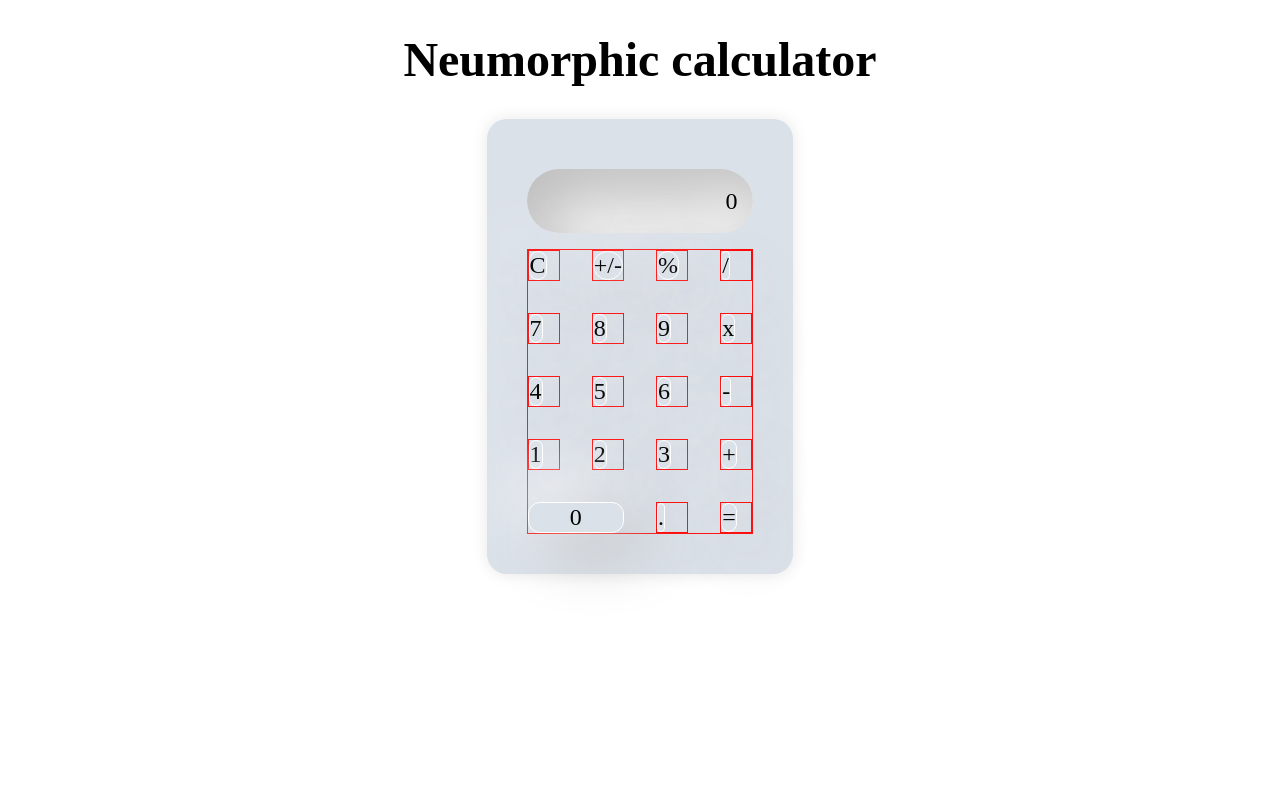
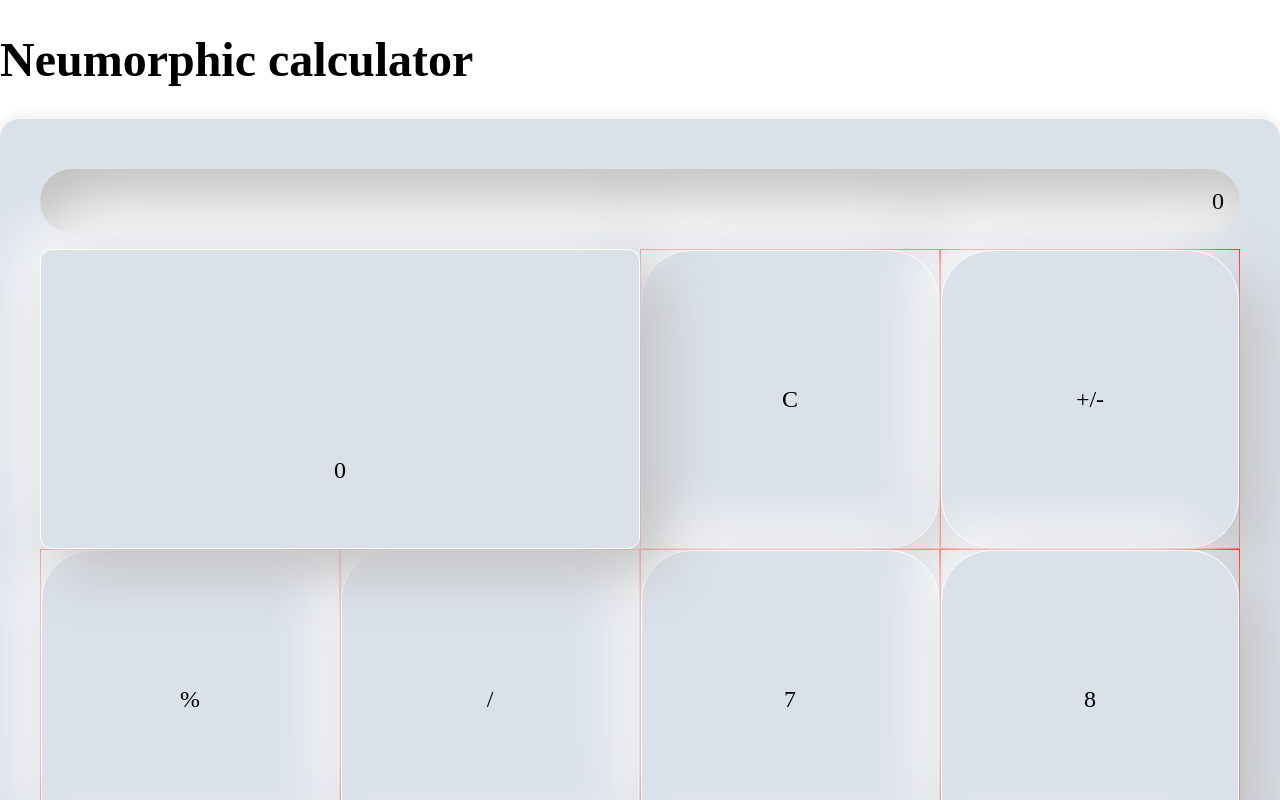
Before and after one commit to robbienohra/neumorphic-calculator, a Next.js app: page / in a window 1280 px wide. Shown: the top 800 px of the page. Built offline with nearby package versions, Linux system fonts and the light colour scheme; a web font is replaced by a local one.

Commit message:
initial draft of fluid square grid

```diff
--- a/src/styles/Grid.module.scss
+++ b/src/styles/Grid.module.scss
@@ -1,8 +1,10 @@
 
 .container {
   display: grid;
-  grid-template-columns: repeat(3, 1fr);
+  // shorthand for grid template row and column
+  grid: repeat(3, 12vw) / auto-flow;
 }
+
 
 .item {
   border: red solid thin;
--- a/src/styles/Key.module.scss
+++ b/src/styles/Key.module.scss
@@ -6,6 +6,7 @@
 @mixin key {
   all: unset;
   display: grid;
+  grid-area: 1 / 1 / 2 / 2;
   justify-content: center;
   align-items: center;
   border-radius: 50px;
--- a/src/styles/Keypad.module.scss
+++ b/src/styles/Keypad.module.scss
@@ -1,8 +1,17 @@
 .keypad {
   display: grid;
   grid-template-columns: repeat(4, 1fr);
-  grid-template-rows: repeat(4, 1fr);
-  grid-row-gap: 2rem;
-  grid-column-gap: 2rem;
-  border: thin solid red;
+  grid-template-rows: repeat(5, 1fr);
 }
+
+
+.keypad > div {
+  display: grid;
+}
+
+.keypad > div::before {
+  content: "";
+  padding-bottom: 100%;
+  display: block;
+  grid-area: 1 / 1 / 2 / 2;
+}
--- a/src/styles/globals.scss
+++ b/src/styles/globals.scss
@@ -16,10 +16,7 @@ body {
 
 main {
   @include typography;
-  display: flex;
-  justify-content: center;
-  align-items: center;
-  flex-direction: column;
+  display: grid;
 }
 input {
   all: unset;
```
